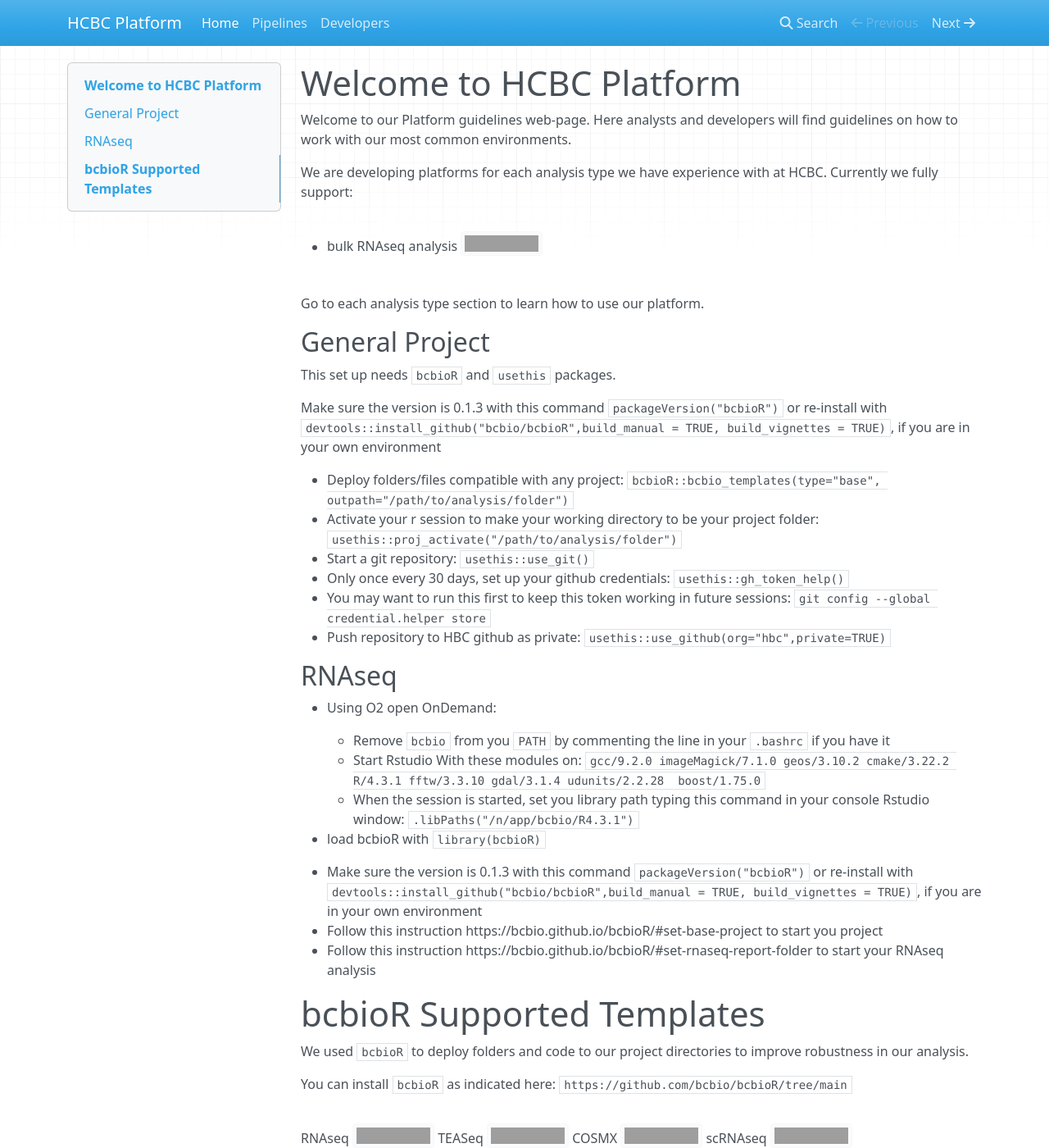
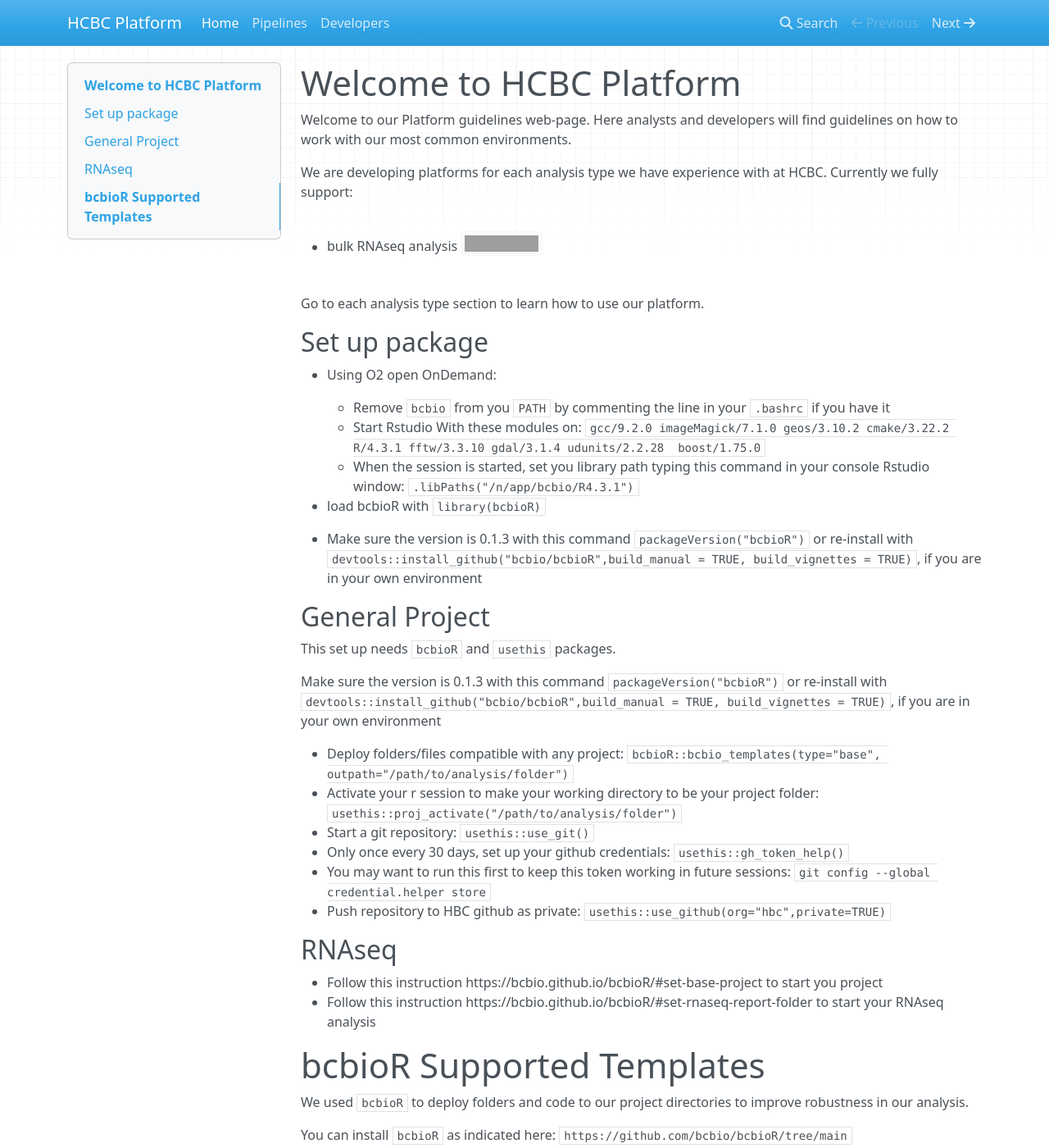
Before and after one commit to upendrabhattarai/test, an MkDocs documentation site: the page built from docs/index.md, in a window 1280 px wide and 1400 px high. Shown: the whole window at 82% size. Built offline with MkDocs 1.6.1, drawn with Linux system fonts in a browser that asks for light colours; nearby versions of some CDN libraries; part of the change alters nothing that is shown; grey boxes are pictures that could not be loaded.

Commit message:
change order

```diff
--- a/docs/index.md
+++ b/docs/index.md
@@ -7,6 +7,17 @@ We are developing platforms for each analysis type we have experience with at HC
 - bulk RNAseq analysis ![](https://img.shields.io/badge/status-beta-blue)
 
 Go to each analysis type section to learn how to use our platform.
+
+## Set up package
+
+* Using O2 open OnDemand:
+    * Remove `bcbio` from you `PATH` by commenting the line in your `.bashrc` if you have it
+    * Start Rstudio With these modules on: `gcc/9.2.0 imageMagick/7.1.0 geos/3.10.2 cmake/3.22.2 R/4.3.1 fftw/3.3.10 gdal/3.1.4 udunits/2.2.28  boost/1.75.0`
+    * When the session is started, set you library path typing this command in your console Rstudio window:  `.libPaths("/n/app/bcbio/R4.3.1")`
+
+* load bcbioR with `library(bcbioR)`
+* Make sure the version is 0.1.3 with this command `packageVersion("bcbioR")` or re-install with `devtools::install_github("bcbio/bcbioR",build_manual = TRUE, build_vignettes = TRUE)`, if you are in your own environment
+
 
 ## General Project
 
@@ -23,13 +34,6 @@ Make sure the version is 0.1.3 with this command `packageVersion("bcbioR")` or r
 
 ## RNAseq
 
-* Using O2 open OnDemand:
-    * Remove `bcbio` from you `PATH` by commenting the line in your `.bashrc` if you have it
-    * Start Rstudio With these modules on: `gcc/9.2.0 imageMagick/7.1.0 geos/3.10.2 cmake/3.22.2 R/4.3.1 fftw/3.3.10 gdal/3.1.4 udunits/2.2.28  boost/1.75.0`
-    * When the session is started, set you library path typing this command in your console Rstudio window:  `.libPaths("/n/app/bcbio/R4.3.1")`
-
-* load bcbioR with `library(bcbioR)`
-* Make sure the version is 0.1.3 with this command `packageVersion("bcbioR")` or re-install with `devtools::install_github("bcbio/bcbioR",build_manual = TRUE, build_vignettes = TRUE)`, if you are in your own environment
 * Follow this instruction https://bcbio.github.io/bcbioR/#set-base-project to start you project
 * Follow this instruction https://bcbio.github.io/bcbioR/#set-rnaseq-report-folder to start your RNAseq analysis
 
```
